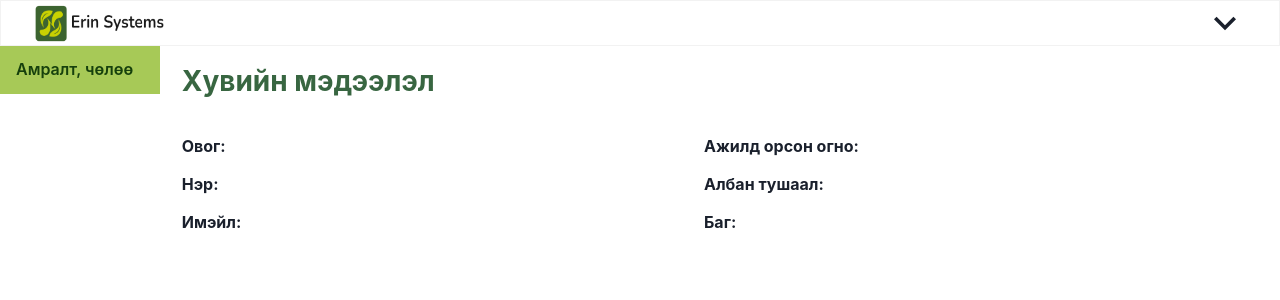
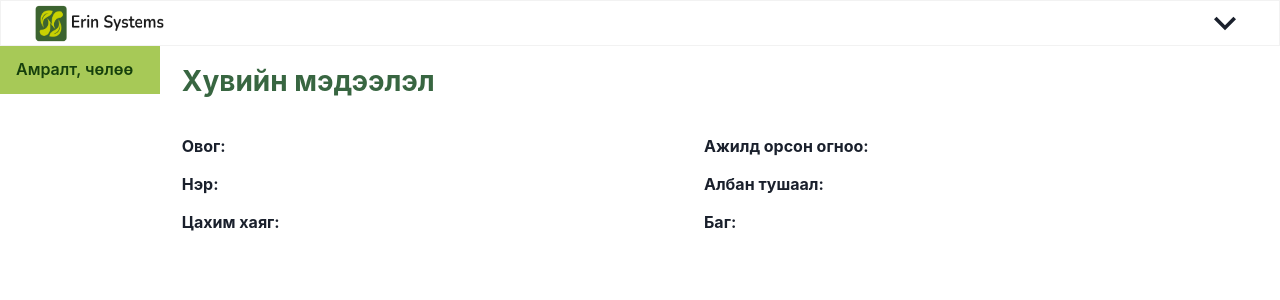
Before and after one commit to erinsystemsllc/vacation-management-web, a React (Vite) app: page / in a window 1280 px wide. Shown: the top 300 px of the page. Built offline with nearby package versions, Linux system fonts and the light colour scheme; sample sign-in values are in the browser's storage.

Commit message:
fix: EES-42 misspelled info title

```diff
--- a/src/Data/globalData.ts
+++ b/src/Data/globalData.ts
@@ -71,8 +71,8 @@ export const LoginRequest : RequestModel = {
 export const PersonalInfo: Personal_Info = {
     firstName: "Нэр:",
     lastName: "Овог:",
-    email: "Имэйл:",
-    firstWorkDay: "Ажилд орсон огно:",
+    email: "Цахим хаяг:",
+    firstWorkDay: "Ажилд орсон огноо:",
     position: "Албан тушаал:",
     team: "Баг:",
 }
```
